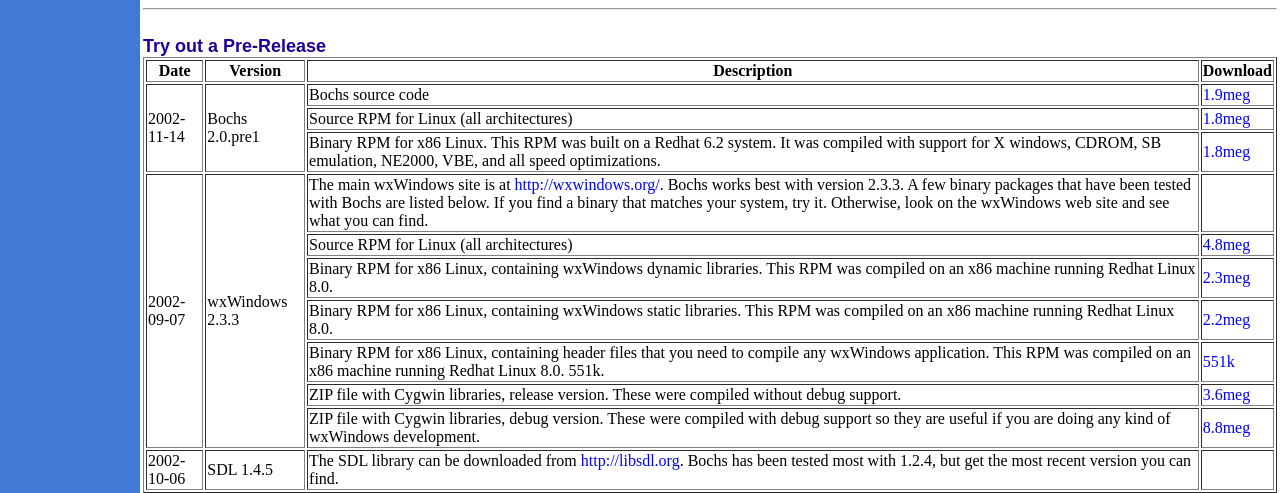
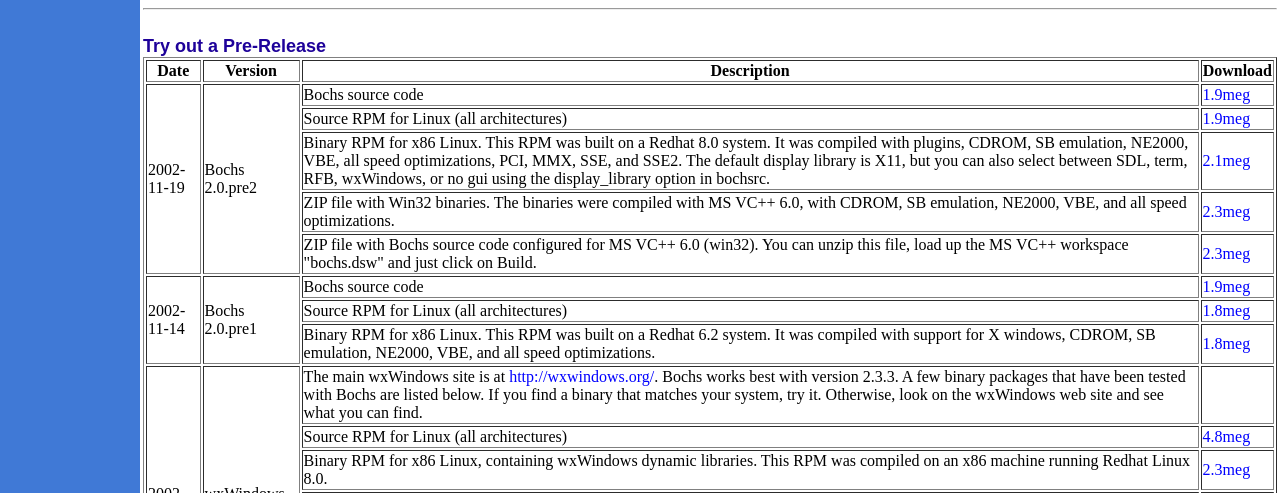
Before and after one commit to flowztul/pandoras_bochs, a plain HTML site: page sfsite/release2_0.html in a window 1280 px wide. Shown: the part 841-1334 px from the top of the page. Drawn offline with nearby package versions, Linux system fonts and the light colour scheme; files that its build step writes are made by us from their sources.

Commit message:
- add 2.0.pre2 release info
git-svn-id: svn://svn.code.sf.net/p/bochs/code/trunk@4051 6c8e4198-a580-4521-a02f-c9ae86df1db9

```diff
--- a/sfsite/release2_0.html
+++ b/sfsite/release2_0.html
@@ -77,6 +77,44 @@ a Pre-Release </b></font><BR>
 <th>Version</th>
 <th>Description</th>
 <th>Download</th>
+
+<tr>
+<td rowspan=5>2002-11-19</td>
+<td rowspan=5>Bochs 2.0.pre2</td>
+<td>Bochs source code</td>
+<td><a href="http://osdn.dl.sourceforge.net/sourceforge/bochs/bochs-2.0.pre2.tar.gz">1.9meg</a></td>
+</tr>
+
+<tr>
+<td>Source RPM for Linux (all architectures)</td>
+<td><a
+href="http://osdn.dl.sourceforge.net/sourceforge/bochs/bochs-2.0.pre2.src.rpm">1.9meg</a></td>
+</tr>
+
+<tr>
+<td>Binary RPM for x86 Linux.  This RPM was built on a Redhat 8.0 system.  It
+was compiled with plugins, CDROM, SB emulation, NE2000, VBE,
+all speed optimizations, PCI, MMX, SSE, and SSE2.  The default display
+library is X11, but you can also select between SDL, term, RFB, wxWindows, or no
+gui using the display_library option in bochsrc.
+</td>
+<td><a href="http://osdn.dl.sourceforge.net/sourceforge/bochs/bochs-2.0.pre2.i386.rpm">2.1meg</a></td>
+</tr>
+
+<tr>
+<td>ZIP file with Win32 binaries.  The binaries were compiled with MS VC++ 6.0,
+with CDROM, SB emulation, NE2000, VBE, and all speed optimizations.
+</td>
+<td><a href="http://osdn.dl.sourceforge.net/sourceforge/bochs/bochs-2.0.pre2.win32-bin.zip">2.3meg</a></td>
+</tr>
+
+<tr>
+<td>ZIP file with Bochs source code configured for MS VC++ 6.0 (win32).  You can
+unzip this file, load up the MS VC++ workspace "bochs.dsw" and just click on
+Build.
+</td>
+<td><a href="http://osdn.dl.sourceforge.net/sourceforge/bochs/bochs-2.0.pre2.win32-src.zip">2.3meg</a></td>
+</tr>
 
 <tr>
 <td rowspan=3>2002-11-14</td>
```
